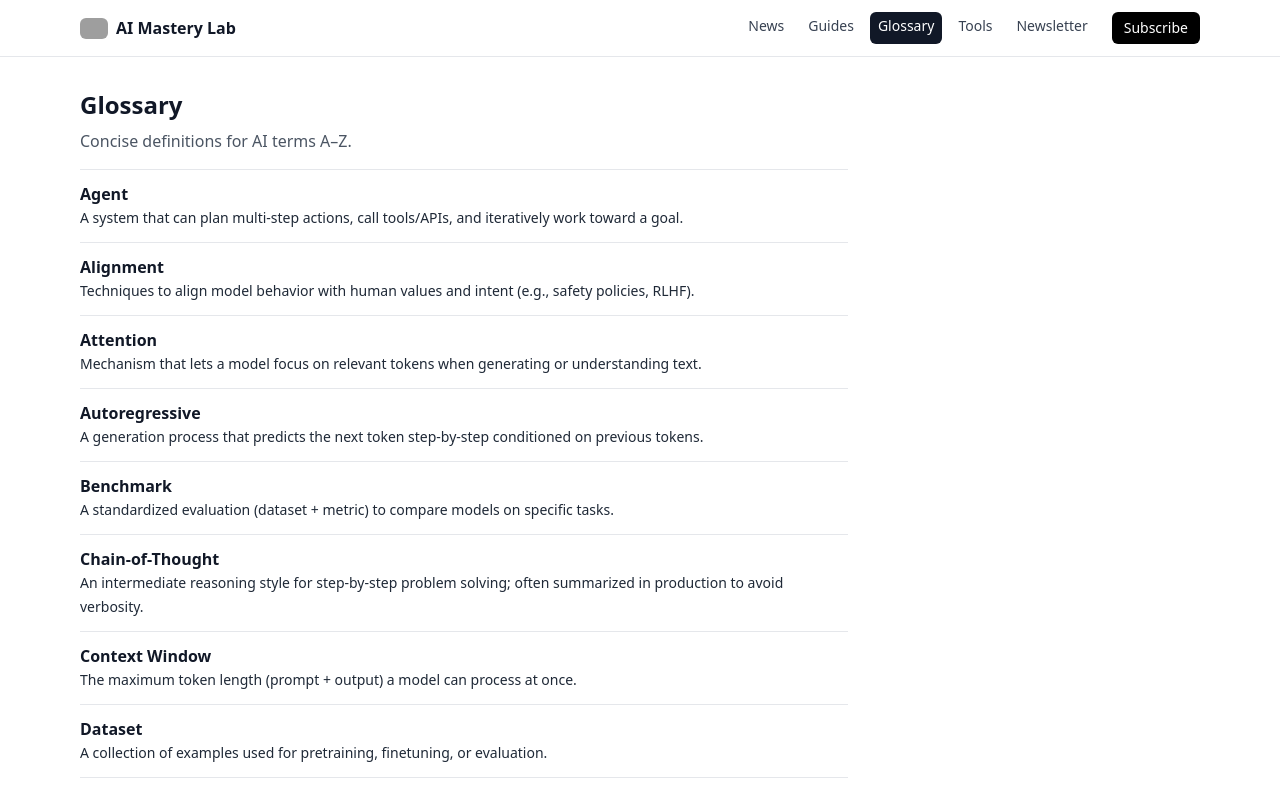
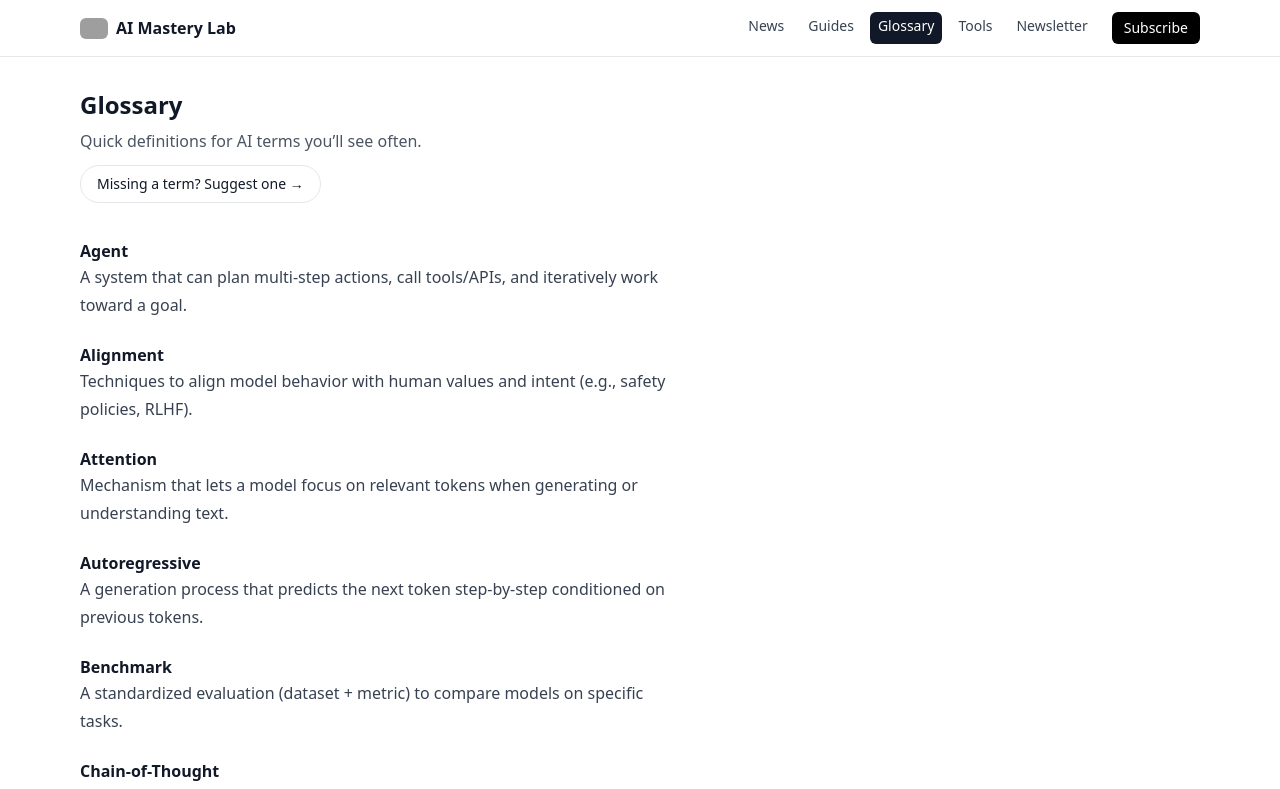
Before and after one commit to Jatin2349/ai-news-site, a Next.js app: page /glossary in a window 1280 px wide. Shown: the top 789 px of the page. Built offline with nearby package versions, Linux system fonts and the light colour scheme; grey boxes are pictures that could not be loaded.

Commit message:
Update page.tsx

```diff
--- a/app/glossary/page.tsx
+++ b/app/glossary/page.tsx
@@ -1,6 +1,8 @@
 import type { Metadata } from 'next'
 import glossary from '../../data/glossary.json'
+import Link from 'next/link'
 import ReactMarkdown from 'react-markdown'
+
 
 export const metadata: Metadata = {
   title: 'Glossary',
@@ -20,14 +22,30 @@ export default function GlossaryPage() {
   return (
     <section className="max-w-3xl">
       <h1 className="text-2xl font-semibold mb-2">Glossary</h1>
-      <p className="text-gray-600 mb-4">Concise definitions for AI terms A–Z.</p>
+      <p className="text-gray-600 mb-3">
+        Quick definitions for AI terms you’ll see often.
+      </p>
+
+      {/* HIER den CTA einfügen – im JSX, nicht oben bei der Sortierung */}
+      <div className="mb-6">
+        <Link
+          href="/glossary/suggest"
+          className="inline-flex items-center gap-2 rounded-full border px-4 py-2 text-sm hover:bg-gray-50"
+        >
+          Missing a term? Suggest one →
+        </Link>
+      </div>
 
       <dl>
-        {items.map((t) => (
-          <div key={t.term} className="py-3 border-b first:border-t">
+        {items.map(t => (
+          <div key={t.term} className="py-3">
             <dt className="font-semibold">{t.term}</dt>
-            <dd className="prose prose-sm max-w-none text-gray-800">
+            <dd className="prose">
+              {/* Wenn du definition_md nutzt: */}
               <ReactMarkdown>{t.definition_md}</ReactMarkdown>
+              {/* Falls du ein plain-text Feld „definition“ hast, nimm stattdessen:
+              <p>{t.definition}</p>
+              */}
             </dd>
           </div>
         ))}
```
